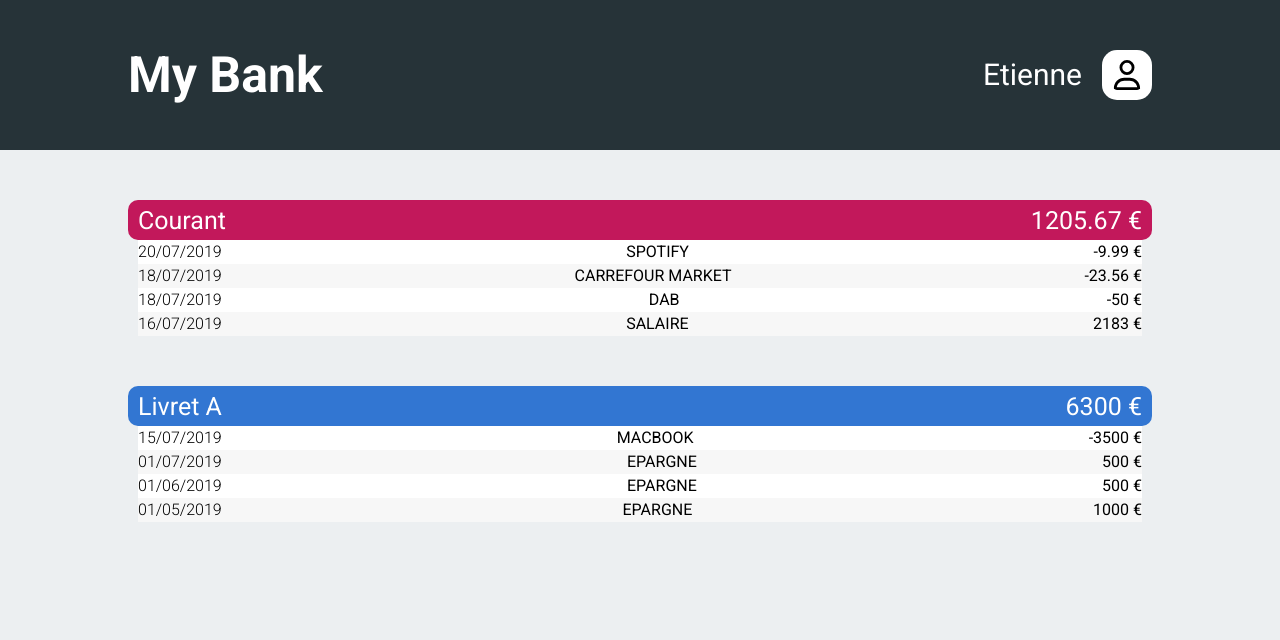
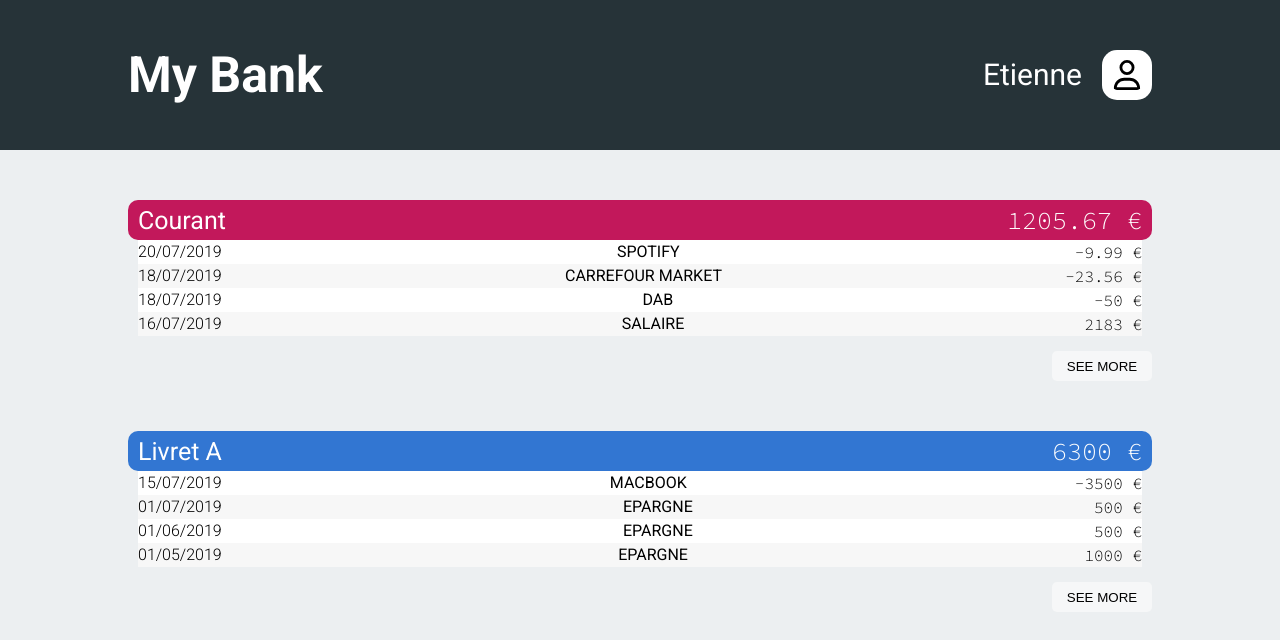
Before and after one commit to keckoss/bank-dashboard-react, a React (Vite) app: page / in a window 1280 px wide. Shown: the top 640 px of the page. Built offline with nearby package versions, Linux system fonts and the light colour scheme; the HTML template or start-up script is replaced by a standard one.

Commit message:
add see more button anc font for money

```diff
--- a/src/App.css
+++ b/src/App.css
@@ -1,8 +1,10 @@
 @import url("https://fonts.googleapis.com/css2?family=Roboto:wght@300;400;700&display=swap");
+@import url("https://fonts.googleapis.com/css2?family=Source+Code+Pro:wght@200;300&display=swap");
 body {
   background-color: #eceff1;
   font-family: "Roboto", sans-serif;
 }
+
 .container {
   width: 80%;
   margin: auto;
@@ -75,6 +77,11 @@ body {
   margin: 0 10px;
   font-size: 25px;
 }
+.policemontant {
+  font-family: "Source Code Pro", monospace;
+  font-weight: 300;
+}
+
 .ladate {
   font-weight: 200;
 }
@@ -86,3 +93,16 @@ body {
 .nomcompte.odd {
   background-color: #3276d2; /* Couleur pour les éléments impairs */
 }
+.but {
+  display: flex;
+  justify-content: flex-end;
+  margin-top: 15px;
+}
+.button {
+  width: 100px;
+  height: 30px;
+  justify-content: flex-end;
+  background-color: #f6f7f8;
+  border: none;
+  border-radius: 5px;
+}
--- a/src/components/Accounts.jsx
+++ b/src/components/Accounts.jsx
@@ -9,15 +9,18 @@ function Accounts(props) {
           >
             <div className={`nomcompte ${index % 2 === 0 ? "even" : "odd"}`}>
               <h2 className="enfantcompte">{element.name}</h2>
-              <p className="enfantcompte">{element.balance} €</p>
+              <p className="enfantcompte policemontant">{element.balance} €</p>
             </div>
             {element.operations.map((element) => (
               <div className="transactions">
                 <p className="ladate">{element.date}</p>
                 <p className="transacdesc">{element.description}</p>
-                <p>{element.amount} €</p>
+                <p className="policemontant">{element.amount} €</p>
               </div>
             ))}
+            <div className="but">
+              <button className="button">SEE MORE</button>
+            </div>
           </div>
         );
       })}
```
